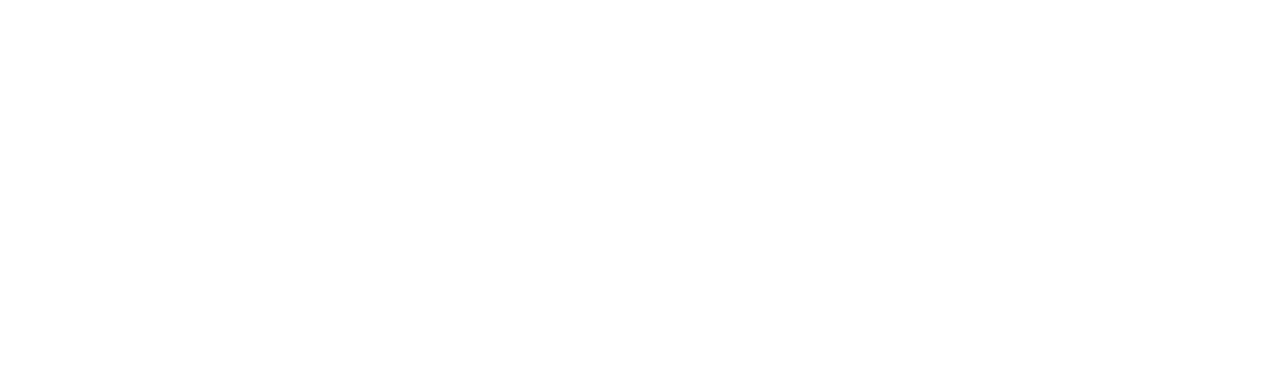
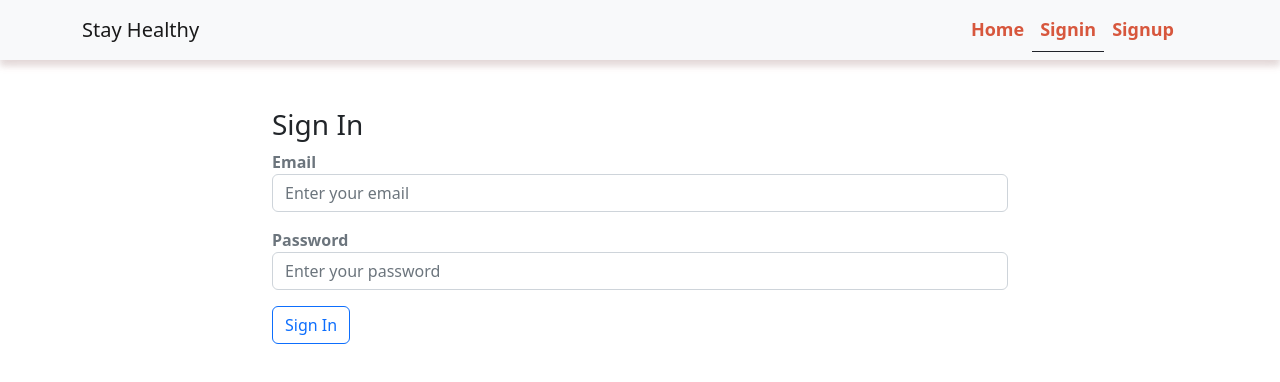
Before and after one commit to NokibulAlam/nodejs-docApt, a React (Create React App) app in the folder ui/: page /signin in a window 1280 px wide. Before the commit this address had no page. Shown: the top 382 px of the page. Built offline with nearby package versions, Linux system fonts and the light colour scheme.

Commit message:
Full authentication done with UI

```diff
--- a/ui/src/Routing.js
+++ b/ui/src/Routing.js
@@ -3,14 +3,16 @@
 
 //components
 import Home from './components/pages/Home';
+import Signin from './components/pages/Signin';
 import Signup from './components/pages/Signup';
 
 const Routing = () => {
     return (
         <BrowserRouter>
             <Routes>
-                <Route path={'/'} element={<Home />} />
-                <Route path={'/signup'} element={<Signup />} />
+                <Route path={'/'} element={<Home />}/>
+                <Route path={'/signup'} element={<Signup />}/>
+                <Route path={'/signin'} element={<Signin />}/>
             </Routes>
         </BrowserRouter>
     )
--- a/ui/src/components/APIs/Auth.js
+++ b/ui/src/components/APIs/Auth.js
@@ -9,10 +9,61 @@
         },
         body: JSON.stringify(user),
     })
-    .then((res) => {
-        return res.json();
+        .then((res) => {
+            return res.json();
+        })
+        .catch((err) => {
+            return err;
+        });
+};
+
+export const signIn = (user) => {
+    return fetch(`${API}/signin`, {
+        method: "POST",
+        headers: {
+            Accept: "application/json",
+            "Content-type": "application/json"
+        },
+        body: JSON.stringify(user),
     })
-    .catch((err) => {
-        return err;
-    });
+        .then((res) => {
+            return res.json();
+        })
+        .catch((err) => {
+            return err;
+        });
 };
+
+export const authenticate = (data, next) => {
+    if (typeof window !== undefined) return localStorage.setItem("JWT", JSON.stringify(data));
+    next();
+};
+
+export const isAuthenticate = () => {
+    if (typeof window == undefined) {
+        return false;
+    }
+
+    if (localStorage.getItem("JWT")) {
+        return JSON.parse(localStorage.getItem("JWT"));
+    }
+    return false;
+
+};
+
+export const signOut = (next) => {
+    if(typeof window !== undefined){
+        localStorage.removeItem("JWT");
+        next();
+
+        return fetch(`${API}/signout`, {
+            method: "GET",
+        })
+        .then((res) => {
+            console.log(res)
+        })
+        .catch((err) => {
+            console.log(err);
+        });
+    }
+}
--- /dev/null
+++ b/ui/src/components/includes/Menu.css
@@ -0,0 +1,34 @@
+@import url('https://fonts.googleapis.com/css2?family=Lobster&display=swap');
+
+.navbar_nav{
+    background-color: #ABDDC5;
+    box-shadow: 0 5px 10px rgba(216, 79, 79, 0.1), 0 6px 6px rgba(0,0,0,0.1);
+  }
+
+
+.brandName{
+    font-size: 32px !important;
+    font-family: 'Lobster', cursive;
+    color: #ff1f5a !important;
+    margin-left: 5%;
+}
+
+.navItem{
+  font-size: 18px;
+  font-weight: 600;
+  color: #D7573D;
+}
+
+.nav-link:hover{
+   border: none;
+   border-bottom: 1px solid #20232A ;
+}
+
+.active-link{
+    /* color: #199689; */
+    color: #fff;
+}
+
+.custom-color{
+  background-color: whitesmoke  !important;
+}
--- /dev/null
+++ b/ui/src/components/includes/Menu.js
@@ -0,0 +1,65 @@
+import React from 'react'
+import { Container, Navbar, Nav } from 'react-bootstrap';
+import { Link, matchPath, useLocation } from 'react-router-dom';
+import './Menu.css';
+
+// API
+import { signOut, isAuthenticate } from '../APIs/Auth';
+
+
+const Menu = () => {
+
+    // For Active Path Location in Menu
+    const { pathname } = useLocation();
+    const isActive = (path) => {
+        if(matchPath(pathname, path)?.pathname === path){
+            return { borderBottom: "1px solid #20232A" };
+        }
+    }
+
+    return (
+        <div className="navbar_nav">
+            <Navbar bg="light" variant="light" expand="lg" className='custom-color'>
+                <Container >
+                    <Navbar.Brand as={Link} to="/">Stay Healthy</Navbar.Brand>
+                    <Navbar.Toggle aria-controls="navbarScroll" />
+                    <Navbar.Collapse id="navbarScroll">
+                        <Nav
+                            className="justify-content-end flex-grow-1 pe-3"
+                            style={{ maxHeight: '100px' }}
+                            navbarScroll
+                        >
+                            <Nav.Link as={Link} to="/" style={isActive("/")}><span className='navItem'>Home</span></Nav.Link>
+
+                            {/* SIGN-In Sign-UP */}
+                            {!isAuthenticate() && (
+                                <>
+                                {" "}
+                                <Nav.Link as={Link} to="/signin" style={isActive("/signin")}><span className='navItem'>Signin</span></Nav.Link>
+                                <Nav.Link as={Link} to="/signup" style={isActive("/signup")}><span className='navItem'>Signup</span></Nav.Link>
+                                </>
+                            )}
+
+                            {/* FOR LOGOUT */}
+                            {isAuthenticate() && (
+                                <>
+                                {" "}
+                                <Nav.Link onClick={() => {
+                                    signOut(() => {
+                                        console.log("Hello");
+                                    })
+                                }} as={Link} to="/"
+                                >
+                                    <span className='navItem'>Logout</span></Nav.Link>
+                                </>
+                            )}
+
+                        </Nav>
+                    </Navbar.Collapse>
+                </Container>
+            </Navbar>
+        </div>
+    )
+}
+
+export default Menu;
--- /dev/null
+++ b/ui/src/components/layouts/Layout.js
@@ -0,0 +1,25 @@
+import React from 'react';
+import Menu from '../includes/Menu';
+import { Container, Col, Row } from 'react-bootstrap';
+import { Link } from 'react-router-dom';
+
+const Layout = ({ children }) => {
+    return (
+        <div>
+            <Menu />
+            <Container fluid>
+                <Row>
+
+                    <Col md={12} className="mt-5">
+                        <div>
+                            {children}
+                        </div>
+                    </Col>
+
+                </Row>
+            </Container>
+        </div >
+    )
+}
+
+export default Layout;
--- a/ui/src/components/pages/Home.js
+++ b/ui/src/components/pages/Home.js
@@ -1,10 +1,11 @@
 import React from 'react'
+import Layout from '../layouts/Layout';
 
 const Home = () => {
   return (
-    <div>
+    <Layout>
         <h1>Home</h1>
-    </div>
+    </Layout>
   )
 }
 
--- a/ui/src/components/pages/Signin.js
+++ b/ui/src/components/pages/Signin.js
@@ -1,8 +1,114 @@
-import React from 'react'
+import React, { useState } from 'react';
+import { useForm } from 'react-hook-form';
+import { Navigate } from 'react-router-dom';
+import { Container, Row, Col } from 'react-bootstrap';
+
+// API
+import { signIn, authenticate, isAuthenticate } from '../APIs/Auth';
+
+import Layout from '../layouts/Layout';
+
 
 const Signin = () => {
+  const { register, handleSubmit, setValue, formState: { errors } } = useForm();
+
+  // State
+  const [success, setSuccess] = useState(0);
+  const [error, setError] = useState(0);
+  const [redirect, setRedirect] = useState(false);
+
+
+  // Save User infomation from local storage Token
+  const { user } = isAuthenticate();
+
+
+  // Signin Form
+  const signInForm = () => {
+    return (
+      <Container>
+        <Row>
+          <Col md={8} className="offset-md-2">
+            <form onSubmit={handleSubmit(submitHandler)}>
+              <h3>Sign In</h3>
+              <div className="form-group mb-3">
+                <label htmlFor='email' className='text-muted'><strong>Email</strong><span className='err'>{errors.email && "This Field is Required"}</span></label>
+                <input type="email" className="form-control" id='email' placeholder="Enter your email" {...register("email", { required: true })} />
+              </div>
+              <div className="form-group mb-3">
+                <label htmlFor='password' className='text-muted'><strong>Password</strong><span className='err'>{errors.password && "This Field is Required"}</span></label>
+                <input type="password" className="form-control" id='password' placeholder="Enter your password" {...register("password", { required: true, maxLength: 55 })} />
+              </div>
+              <button type="submit" className="btn btn-outline-primary">Sign In</button>
+
+            </form>
+          </Col>
+        </Row>
+      </Container>
+    )
+  }
+
+
+  // For Submiting the Form
+  const submitHandler = (data) => {
+    const { email, password } = data;
+
+    signIn({ email, password })
+      .then((data) => {
+        if (data.error) {
+          setSuccess(0);
+          setError(data.error);
+        }
+        else {
+          authenticate(data, () => {
+            setSuccess(1);
+            setRedirect(true);
+            setError(0);
+            setValue("email", "", { shouldValidate: false });
+            setValue("password", "", { shouldValidate: false });
+          });
+        }
+      });
+  };
+
+  // Redirect to Home
+  const redirectToHome = () => {
+    if (isAuthenticate()) {
+      return <Navigate to="/"/>
+    }
+    if (redirect) {
+      if (user && user.role === 1) {
+
+      }
+    }
+  };
+
+
+  // Show Error Message
+  const showError = () => {
+    return (
+      <div className='alert alert-danger text-center' style={{ display: error ? "" : "none" }}>
+        {error}
+      </div>
+    )
+  };
+
+
+  // Show Error Message
+  const showSuccess = () => {
+    return (
+      <div className='alert alert-info text-center' style={{ display: success ? "" : "none" }}>
+        SignIn Successfull
+      </div>
+    )
+  };
+
   return (
-    <div>Signin</div>
+    <Layout>
+      {redirectToHome()}
+      {showError()}
+      {showSuccess()}
+      {signInForm()}
+    </Layout>
   )
 }
 
--- a/ui/src/components/pages/Signup.js
+++ b/ui/src/components/pages/Signup.js
@@ -5,6 +5,9 @@
 
 // API
 import { signUp } from '../APIs/Auth';
+
+//components
+import Layout from '../layouts/Layout';
 
 
 const Signup = () => {
@@ -87,11 +90,11 @@
     };
 
     return (
-        <div>
+        <Layout>
             {showError()}
             {showSuccess()}
             {signUpForm()}
-        </div>
+        </Layout>
     )
 }
 
```
Also changed, not shown: 1 other file (tests, documents, lock files or other folders).
